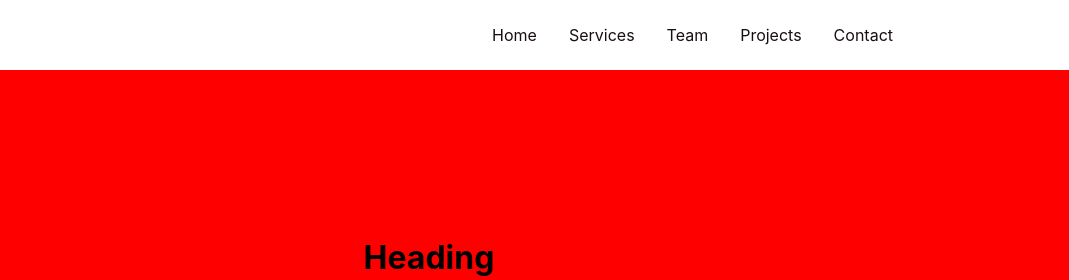
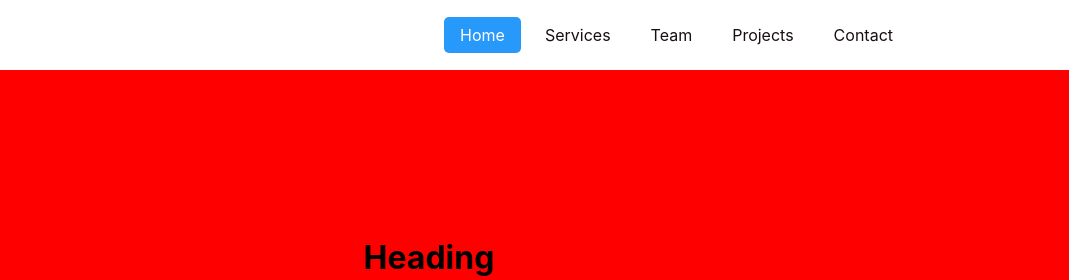
Before and after one commit to Obitrim/flinchub, a React app in the folder client/: page / in a window 1280 px wide. Shown: the top 280 px of the page, 211-1280 px from the left. Built offline with nearby package versions, Linux system fonts and the light colour scheme.

Commit message:
added rules to active nav item class

```diff
--- a/client/src/components/Header/Header.css
+++ b/client/src/components/Header/Header.css
@@ -58,6 +58,15 @@
 	background: var(--light-grey);
 }
 
+.Header__NavItem--Active {
+	background-color: var(--blue) !important;
+	color: var(--white);
+}
+
+.Header__NavItem--Active:hover {
+	opacity: 0.9
+}
+
 @media (min-width: 576px) {
 	.Header__Navbar {
 		display: flex;
@@ -80,5 +89,10 @@
 	.Header__NavItem {
 		width: auto;
 		padding: 0.5em 1em;
+		border-radius: 5px;
+	}
+
+	.Header__NavItem + .Header__NavItem {
+		margin-left: 0.5em;
 	}
 }
```
